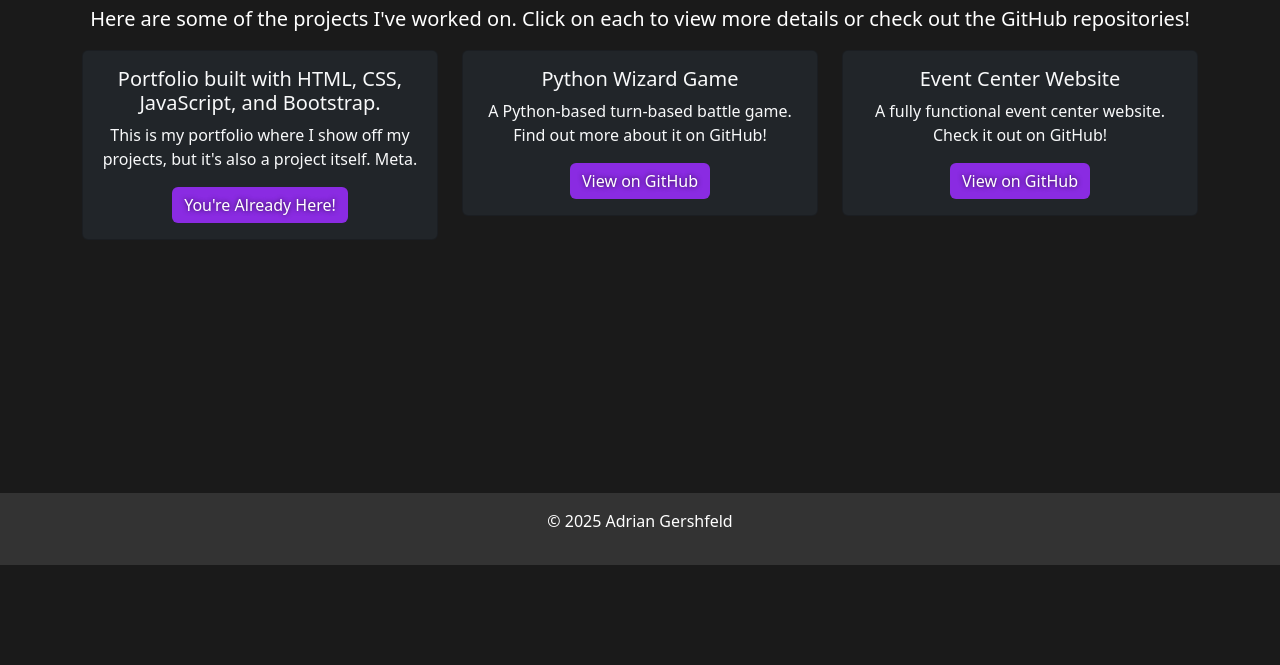
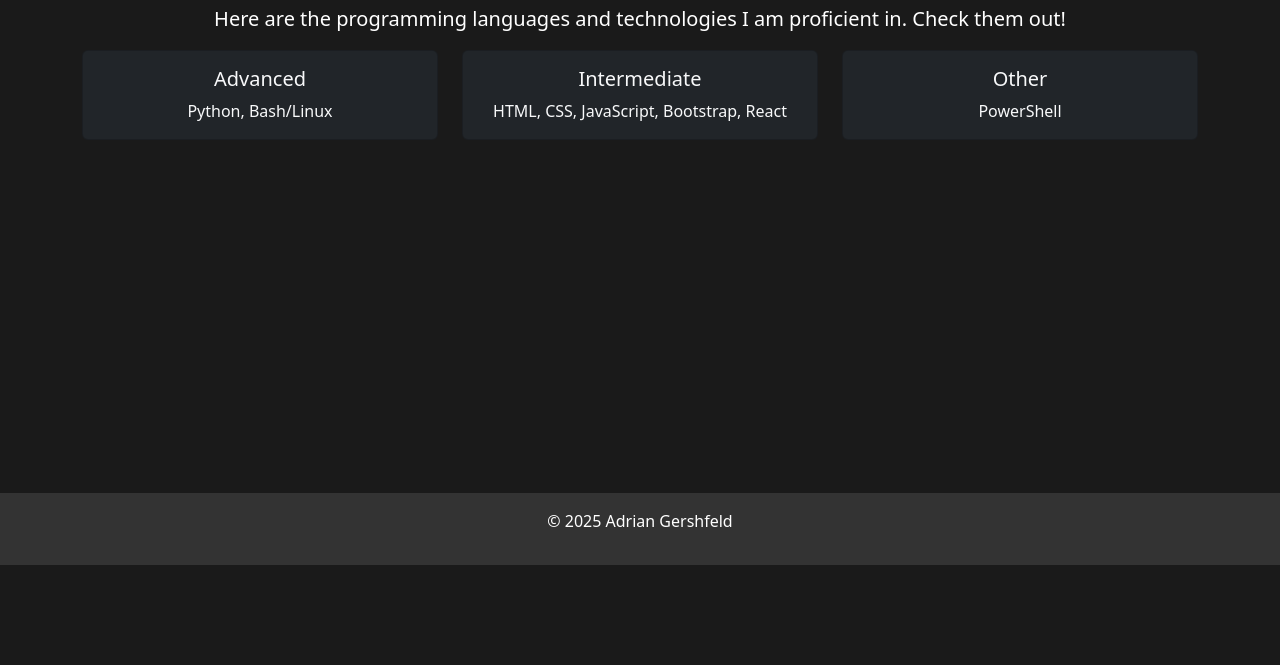
Before and after one commit to adriangershfeld/module-five-project, a plain HTML site: page skills.html in a window 1280 px wide. Shown: the part 235-900 px from the top of the page. Drawn offline with nearby package versions, Linux system fonts and the light colour scheme.

Commit message:
Update skills.html
fixed skills page

```diff
--- a/skills.html
+++ b/skills.html
@@ -3,11 +3,14 @@
 <head>
   <meta charset="UTF-8">
   <meta name="viewport" content="width=device-width, initial-scale=1.0">
-  <title>Projects | Adrian Gershfeld</title>
+  <title>Skills | Adrian Gershfeld</title>
+  <!-- Bootstrap CSS -->
   <link href="https://cdn.jsdelivr.net/npm/bootstrap@5.3.0/dist/css/bootstrap.min.css" rel="stylesheet">
+  <!-- Custom CSS -->
   <link rel="stylesheet" href="css/styles.css">
 </head>
 <body class="dark-theme">
+  <!-- Navbar -->
   <nav class="navbar navbar-expand-lg navbar-dark fixed-top">
     <div class="container">
       <a class="navbar-brand" href="index.html">
@@ -20,49 +23,54 @@
         <ul class="navbar-nav ms-auto">
           <li class="nav-item"><a class="nav-link" href="index.html">Home</a></li>
           <li class="nav-item"><a class="nav-link" href="projects.html">Projects</a></li>
-          <li class="nav-item"><a class="nav-link" href="skills.html">Skills</a></li>
           <li class="nav-item"><a class="nav-link" href="contact.html">Contact</a></li>
+          <li class="nav-item"><a class="nav-link" href="https://www.codingtemple.com/" target="_blank">Coding Temple</a></li>
         </ul>
       </div>
     </div>
   </nav>
 
-  <section id="projects" class="py-5">
+  <!-- Hero Section -->
+  <section id="skills" class="py-5">
     <div class="container text-center">
-      <h1 class="display-4 mb-4">My Projects</h1>
-      <p class="lead">Here are some of the projects I've worked on. Click on each to view more details or check out the GitHub repositories!</p>
+      <h1 class="display-4 mb-4">Skills</h1>
+      <p class="lead">Here are the programming languages and technologies I am proficient in. Check them out!</p>
 
+      <!-- Skill Levels -->
       <div class="row">
+        <!-- Advanced Skills -->
         <div class="col-md-4 mb-4">
           <div class="card bg-dark text-light">
             <div class="card-body">
-              <h5 class="card-title">Portfolio built with HTML, CSS, JavaScript, and Bootstrap.</h5>
-              <p class="card-text">This is my portfolio where I show off my projects, but it's also a project itself. Meta.</p>
-              <a href="index.html" class="btn btn-purple">You're Already Here!</a>
+              <h5 class="card-title">Advanced</h5>
+              <p class="card-text">Python, Bash/Linux</p>
             </div>
           </div>
         </div>
+
+        <!-- Intermediate Skills -->
         <div class="col-md-4 mb-4">
           <div class="card bg-dark text-light">
             <div class="card-body">
-              <h5 class="card-title">Python Wizard Game</h5>
-              <p class="card-text">A Python-based turn-based battle game. Find out more about it on GitHub!</p>
-              <a href="https://github.com/adriangershfeld/python-wizard-game" class="btn btn-purple" target="_blank">View on GitHub</a>
+              <h5 class="card-title">Intermediate</h5>
+              <p class="card-text">HTML, CSS, JavaScript, Bootstrap, React</p>
             </div>
           </div>
         </div>
+
+        <!-- Other Skills -->
         <div class="col-md-4 mb-4">
           <div class="card bg-dark text-light">
             <div class="card-body">
-              <h5 class="card-title">Event Center Website</h5>
-              <p class="card-text">A fully functional event center website. Check it out on GitHub!</p>
-              <a href="https://github.com/adriangershfeld/module-four-project" class="btn btn-purple" target="_blank">View on GitHub</a>
+              <h5 class="card-title">Other</h5>
+              <p class="card-text">PowerShell</p>
             </div>
           </div>
         </div>
       </div>
     </div>
   </section>
+
 
   <footer class="text-center py-3">
     <p>&copy; 2025 Adrian Gershfeld</p>
```
